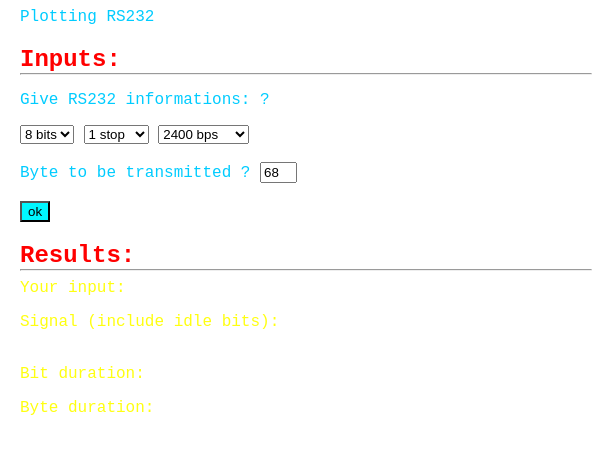
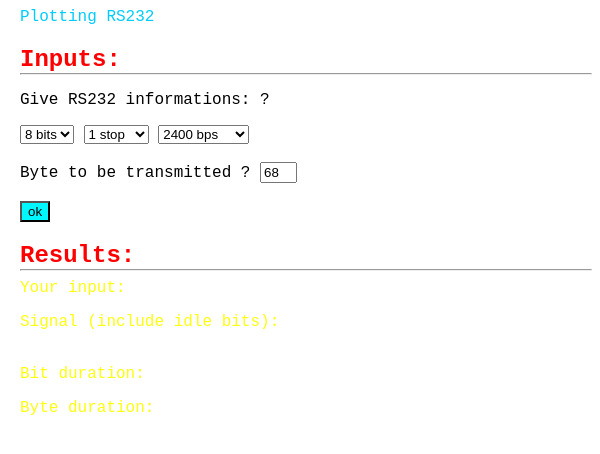
Before and after one commit to sinbrive/RS232-Electron, an Electron app: page index.html in a window 600 px wide. Drawn offline with Linux system fonts and the light colour scheme.

Commit message:
text color section input changed

```diff
--- a/index.html
+++ b/index.html
@@ -6,7 +6,7 @@
 </head>
 <body>
 	<header>Plotting RS232</header>
-    <section>
+    <section id="section-input">
 		<h1>Inputs:</h1>
 		<hr>
 		<form>
@@ -33,7 +33,7 @@
 			<br><br>
 			<input type="button" id="btn" value="ok">
 		</form>
-	</section>
+	</section i>
 	<section>
 		<h1 id="res">Results:</h1>
 		<hr>
--- a/style.css
+++ b/style.css
@@ -3,6 +3,10 @@ body {
     font-family: "Courier New";
     margin-left: 20px;
 
+}
+
+#section-input {
+    color : black;
 }
 
 hr{
@@ -17,7 +21,6 @@ h1 {
     background-color:rgb(0, 247, 255);
 }
 
-
 #octet{
     width:5%;
 }
@@ -26,11 +29,10 @@ h1 {
     padding:0;
 }
 
-#ones, #vide, #zeros{
+/* #ones, #vide, #zeros{
     color:rgb(255, 157, 0);
-}
+} */
 
 span {
     color:#FFFF10;
-    display:inline;
 }
```
